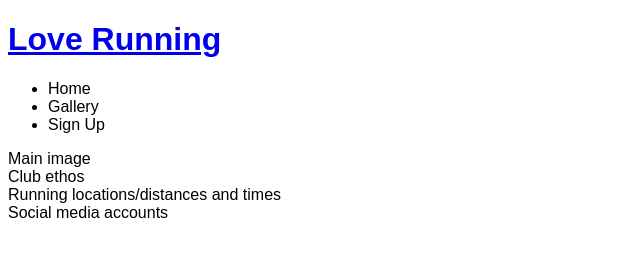
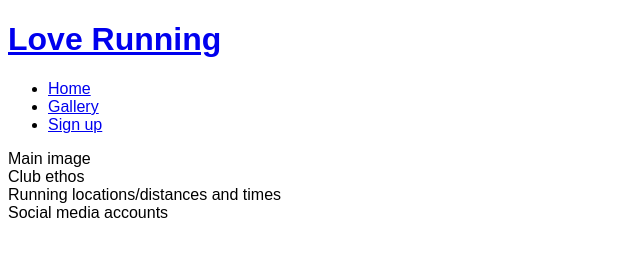
Before and after one commit to Ronan-O-Murchu/love-running, a plain HTML site: page index.html in a window 1280 px wide. Shown: the whole page, without its empty margins (0-640 px from the left). Drawn offline with Linux system fonts and the light colour scheme.

Commit message:
docs: updated nav links in the header

```diff
--- a/index.html
+++ b/index.html
@@ -16,9 +16,15 @@
         </a>
         <nav>
             <ul>
-                <li>Home</li>
-                <li>Gallery</li>
-                <li>Sign Up</li>
+                <li>
+                    <a href="index.html">Home</a>
+                </li>
+                <li>
+                    <a href="#">Gallery</a>
+                </li>
+                <li>
+                    <a href="#">Sign up</a>
+                </li>
             </ul>
         </nav>
     </header>
```
